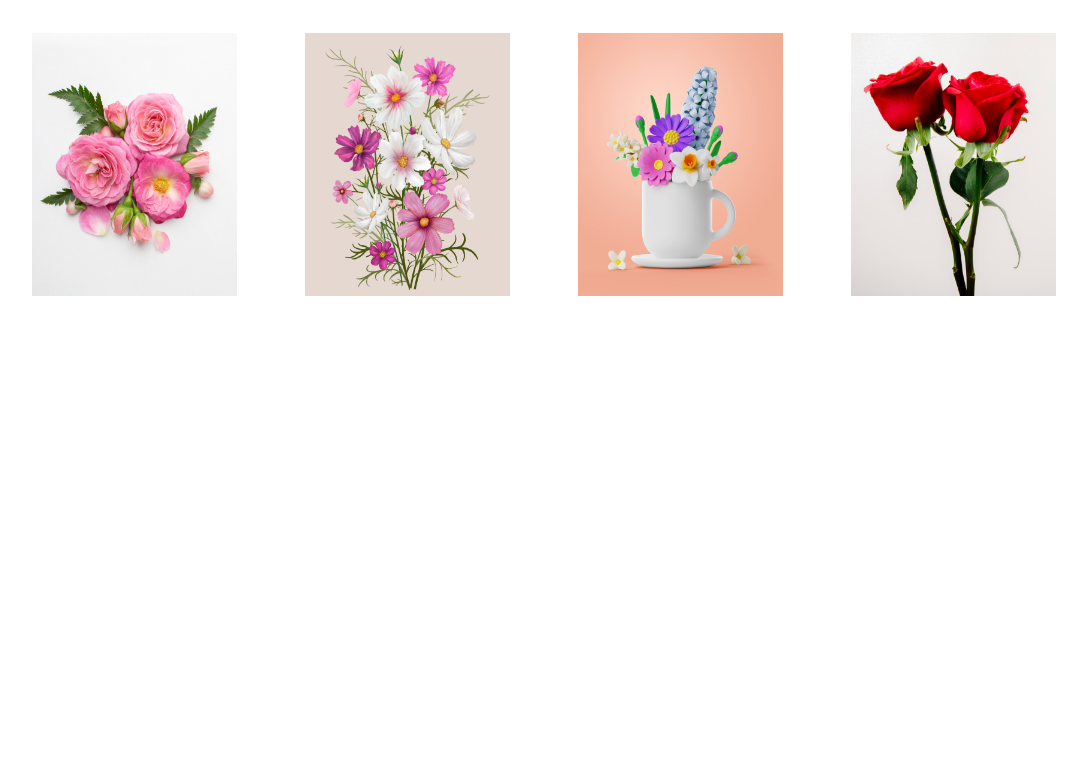
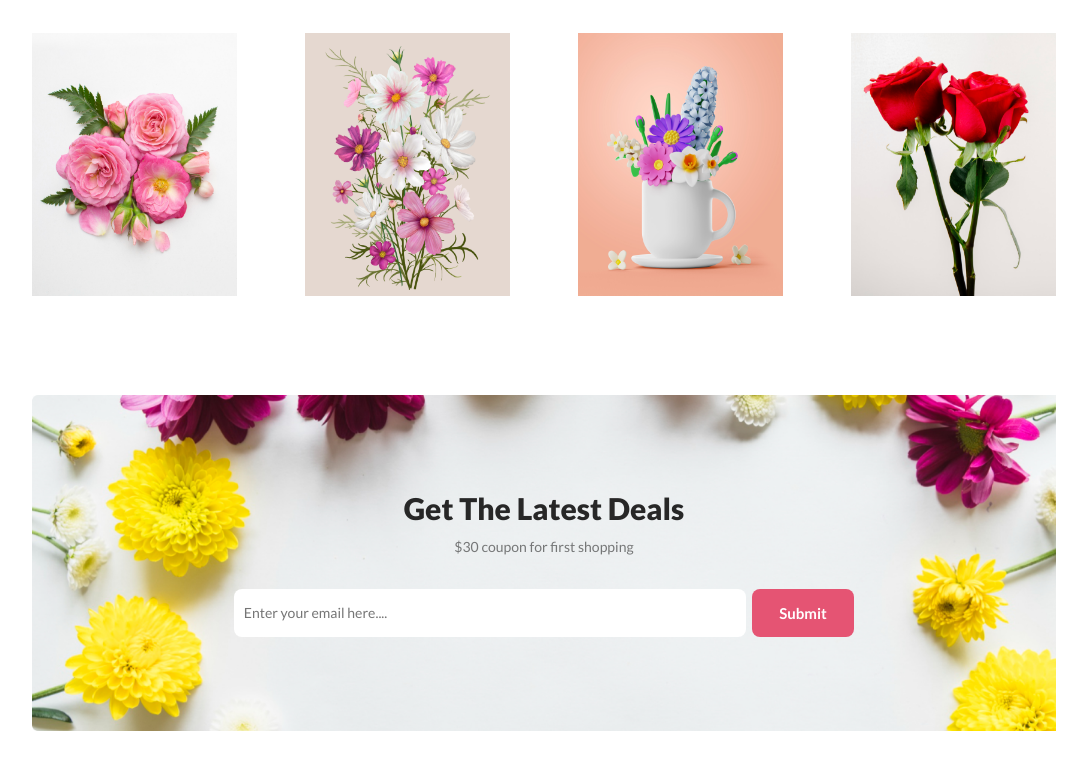
Before and after one commit to jahidul2004/flower-shop, a plain HTML site: page index.html in a window 1280 px wide. Shown: the part 2448-3217 px from the top of the page, without its empty margins (96-1183 px from the left). Before the commit the page ends 2843 px from the top, so only its background shows below. Drawn offline with Linux system fonts and the light colour scheme.

Commit message:
Newsletter section added.

```diff
--- a/index.html
+++ b/index.html
@@ -145,5 +145,16 @@
             </div>
         </section>
         <!-- Instagram section end -->
+
+        <!-- Newsletter section start -->
+        <section class="newsletter">
+            <h1 class="newsletter-title">Get The Latest Deals</h1>
+            <p class="newsletter-description">$30 coupon for first shopping</p>
+            <div class="input-area">
+                <input type="email" placeholder="Enter your email here...." />
+                <input type="submit" value="Submit" />
+            </div>
+        </section>
+        <!-- Newsletter section end -->
     </body>
 </html>
--- a/styles/style.css
+++ b/styles/style.css
@@ -293,3 +293,71 @@
 }
 
 /* Instagram section end */
+
+/* Newsletter section start */
+
+.newsletter {
+    width: 80%;
+    height: 336px;
+    background-image: url("../assets/images/newsletter-bg.png");
+    background-size: cover;
+    margin: 0 auto;
+    margin-bottom: 96px;
+    display: flex;
+    flex-direction: column;
+    justify-content: center;
+    align-items: center;
+}
+
+.newsletter .newsletter-title {
+    color: rgb(39, 39, 39);
+    font-family: Lato;
+    font-size: 30px;
+    font-weight: 800;
+    margin-bottom: 12px;
+}
+
+.newsletter .newsletter-description {
+    color: rgba(39, 39, 39, 0.6);
+    font-family: Lato;
+    font-size: 14px;
+    font-weight: 400;
+    margin-bottom: 34px;
+}
+
+.newsletter .input-area {
+    width: 100%;
+    height: 48px;
+    display: flex;
+    justify-content: center;
+}
+
+.newsletter input[type="email"] {
+    width: 50%;
+    height: 48px;
+
+    color: rgba(39, 39, 39, 0.6);
+    font-family: Lato;
+    font-size: 14px;
+    font-weight: 400;
+    padding: 0 10px;
+    border-radius: 8px;
+    background-color: #ffffff;
+    border: none;
+    outline: none;
+    margin-right: 6px;
+}
+
+.newsletter input[type="submit"] {
+    width: 10%;
+    height: 48px;
+    border: none;
+    background-color: #e55473;
+    color: #ffffff;
+    border-radius: 8px;
+    font-family: Lato;
+    font-size: 15px;
+    font-weight: 700;
+    cursor: pointer;
+}
+/* Newsletter section end */
```
Also changed, not shown: assets/images/newsletter-bg.png (renamed from assets/images/latest-deals-bg.png).
